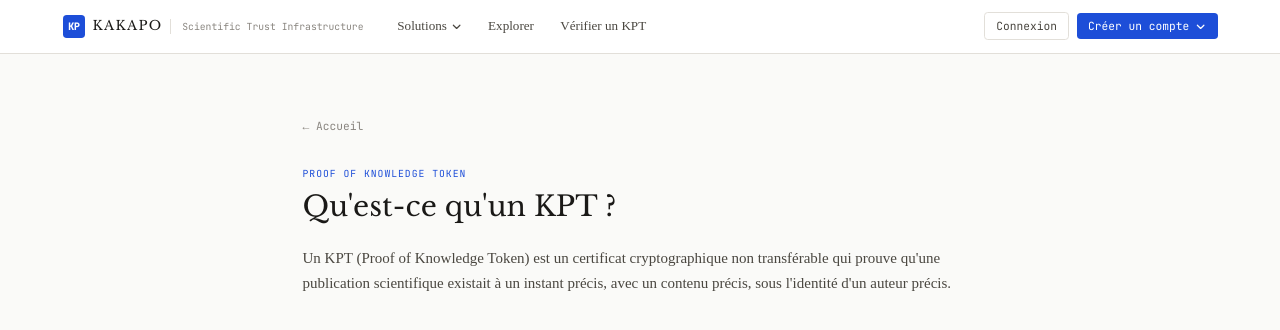
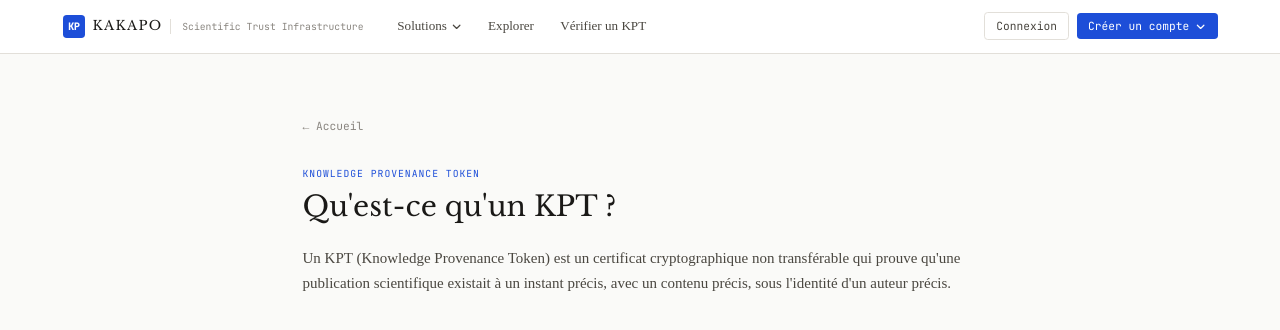
Before and after one commit to kkpo-adil/kakapo-front, a Next.js app: page /about/kpt in a window 1280 px wide. Shown: the top 330 px of the page. Built offline with nearby package versions, Linux system fonts and the light colour scheme.

Commit message:
fix: rename Proof of Knowledge Token -> Knowledge Provenance Token

```diff
--- a/src/app/about/kpt/page.tsx
+++ b/src/app/about/kpt/page.tsx
@@ -4,10 +4,10 @@ export default function AboutKPTPage() {
   return (
     <div className="max-w-3xl mx-auto px-6 py-16">
       <Link href="/" className="text-xs font-mono text-text-muted hover:text-accent no-underline">← Accueil</Link>
-      <div className="mt-8 mb-2 text-2xs font-mono text-accent uppercase tracking-widest">Proof of Knowledge Token</div>
+      <div className="mt-8 mb-2 text-2xs font-mono text-accent uppercase tracking-widest">Knowledge Provenance Token</div>
       <h1 className="text-3xl font-display text-text-primary mb-6 leading-tight">Qu'est-ce qu'un KPT ?</h1>
       <p className="text-base text-text-secondary leading-relaxed mb-10">
-        Un KPT (Proof of Knowledge Token) est un certificat cryptographique non transférable qui prouve qu'une publication scientifique existait à un instant précis, avec un contenu précis, sous l'identité d'un auteur précis.
+        Un KPT (Knowledge Provenance Token) est un certificat cryptographique non transférable qui prouve qu'une publication scientifique existait à un instant précis, avec un contenu précis, sous l'identité d'un auteur précis.
       </p>
 
       <div className="space-y-8">
--- a/src/app/certifier/page.tsx
+++ b/src/app/certifier/page.tsx
@@ -230,7 +230,7 @@ export default function CertifierPage() {
               <p className="text-sm text-text-secondary">Votre publication est maintenant certifiée sur KAKAPO.</p>
             </div>
             <div className="bg-surface-3 border border-accent/20 rounded p-6 space-y-4">
-              <p className="text-2xs font-mono text-accent uppercase tracking-widest">Proof of Knowledge Token</p>
+              <p className="text-2xs font-mono text-accent uppercase tracking-widest">Knowledge Provenance Token</p>
               <div className="space-y-3">
                 <div>
                   <p className="text-2xs font-mono text-text-muted mb-1">KPT ID</p>
--- a/src/app/kpt/[kpt_id]/page.tsx
+++ b/src/app/kpt/[kpt_id]/page.tsx
@@ -42,7 +42,7 @@ async function fetchKPTData(kptId: string): Promise<{
 export async function generateMetadata({ params }: PageProps): Promise<Metadata> {
   return {
     title: `KPT ${(await params).kpt_id}`,
-    description: `Détail du Proof of Knowledge Token ${(await params).kpt_id}`,
+    description: `Détail du Knowledge Provenance Token ${(await params).kpt_id}`,
   };
 }
 
@@ -80,7 +80,7 @@ export default async function KPTDetailPage({ params }: PageProps) {
       {/* Header */}
       <div className="flex items-start justify-between gap-4 mb-8 flex-wrap">
         <div>
-          <p className="field-label mb-1">Proof of Knowledge Token</p>
+          <p className="field-label mb-1">Knowledge Provenance Token</p>
           <h1 className="text-xl font-mono text-text-primary break-all">{kpt.kpt_id}</h1>
         </div>
         <Badge variant={STATUS_VARIANT[kpt.status] ?? "neutral"} size="md" dot>
--- a/src/app/page.tsx
+++ b/src/app/page.tsx
@@ -128,7 +128,7 @@ export default async function HomePage() {
       <section className="max-w-7xl mx-auto px-6 py-14">
         <div className="grid grid-cols-1 md:grid-cols-4 gap-px bg-border rounded-lg overflow-hidden">
           {[
-            { href: "/about/kpt", title: "KPT", sub: "Proof of Knowledge Token", desc: "Empreinte cryptographique qui certifie l'antériorité, l'intégrité et le statut d'une publication. Non transférable, horodaté, vérifiable publiquement." },
+            { href: "/about/kpt", title: "KPT", sub: "Knowledge Provenance Token", desc: "Empreinte cryptographique qui certifie l'antériorité, l'intégrité et le statut d'une publication. Non transférable, horodaté, vérifiable publiquement." },
             { href: "/about/ikpt", title: "i-KPT", sub: "Indexed Knowledge Provenance Token", desc: "Token d'indexation généré depuis les métadonnées publiques (HAL, CrossRef). Traçable et scoré, convertible en KPT certifié si l'éditeur signe." },
             { href: "/about/trust-score", title: "Trust Score", sub: "Score de fiabilité", desc: "Indice de confiance calculé sur des signaux vérifiables : source, données, fraîcheur, citations et cohérence structurelle." },
             { href: "/about/api", title: "API", sub: "Accès machine", desc: "Interface conçue pour que les IA et systèmes R&D vérifient une source avant de l'exploiter. Vérification par Verified Operation, latence < 200ms." },
--- a/src/app/publications/[id]/page.tsx
+++ b/src/app/publications/[id]/page.tsx
@@ -115,7 +115,7 @@ export default async function PublicationDetailPage({ params }: PageProps) {
 
           {/* KPT */}
           <section>
-            <SectionHeading>Proof of Knowledge Token</SectionHeading>
+            <SectionHeading>Knowledge Provenance Token</SectionHeading>
             <KPTPanel kpts={kpts} />
           </section>
 
--- a/src/app/verify/page.tsx
+++ b/src/app/verify/page.tsx
@@ -4,7 +4,7 @@ import { KPTVerifyForm } from "@/components/kpt/KPTVerifyForm";
 
 export const metadata: Metadata = {
   title: "Vérifier un KPT",
-  description: "Vérifiez l'intégrité et la validité d'un Proof of Knowledge Token KAKAPO.",
+  description: "Vérifiez l'intégrité et la validité d'un Knowledge Provenance Token KAKAPO.",
 };
 
 interface PageProps {
@@ -30,7 +30,7 @@ export default function VerifyPage({ searchParams }: PageProps) {
               Vérifier un KPT
             </h1>
             <p className="text-sm text-text-muted leading-relaxed">
-              Entrez l'identifiant d'un Proof of Knowledge Token pour vérifier son
+              Entrez l'identifiant d'un Knowledge Provenance Token pour vérifier son
               intégrité, son statut et l'authenticité du contenu certifié.
             </p>
           </div>
```
